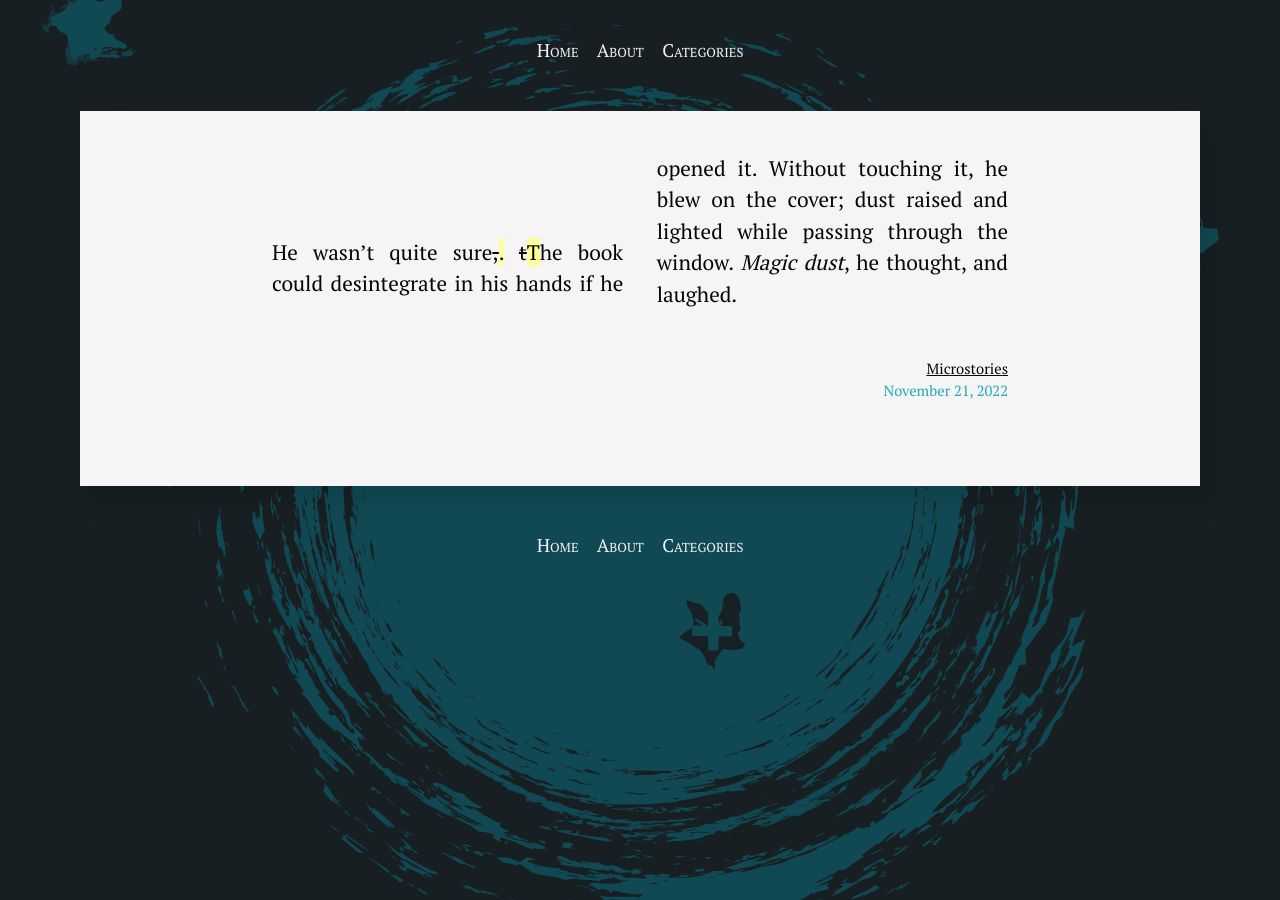
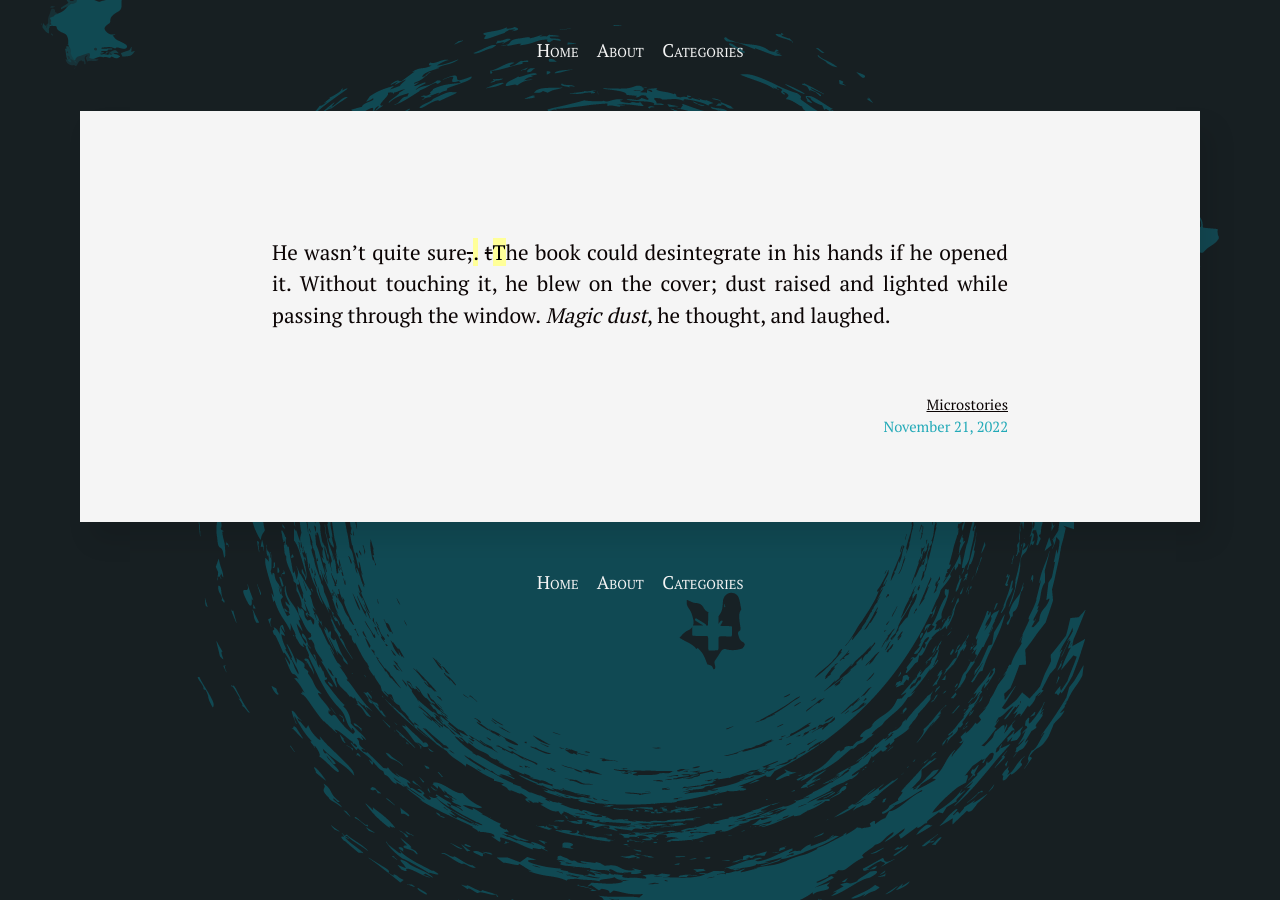
Before and after one commit to silvialohrmann/editorial, a Jekyll site: the page built from _posts/2022-11-21-he-wasnt-quite-sure.md, in a window 1280 px wide. Built offline with Jekyll 4.4.1, drawn with Linux system fonts in a browser that asks for light colours.

Commit message:
Update _base.scss

```diff
--- a/_sass/_base.scss
+++ b/_sass/_base.scss
@@ -200,10 +200,10 @@
 
 /* TWO COLUMN FLEXBOX */
 .two-column {
-  -webkit-columns: 2 320px;
-     -moz-columns: 2 320px;
-          columns: 2 320px;
-  -webkit-column-gap: 1.6em;
-     -moz-column-gap: 1.6em;
-          column-gap: 1.6em;
+  -webkit-columns: 2 380px;
+     -moz-columns: 2 380px;
+          columns: 2 380px;
+  -webkit-column-gap: 1.8em;
+     -moz-column-gap: 1.8em;
+          column-gap: 1.8em;
 }
```
